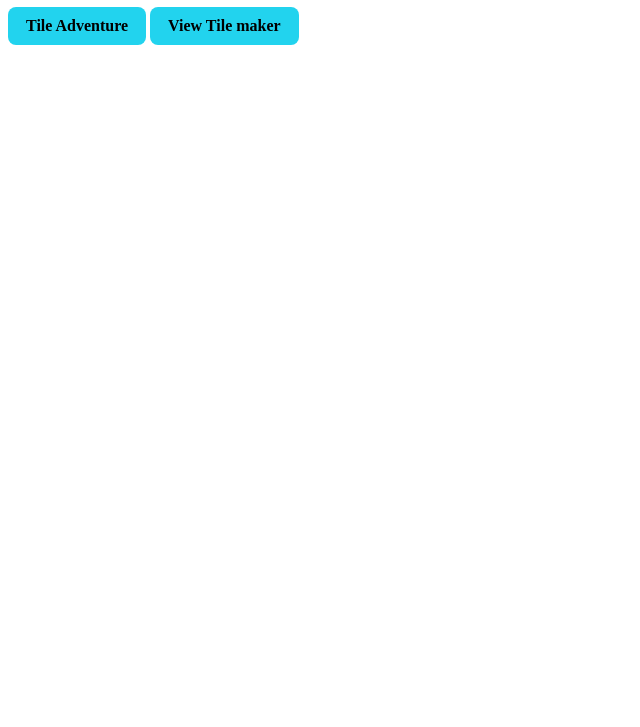
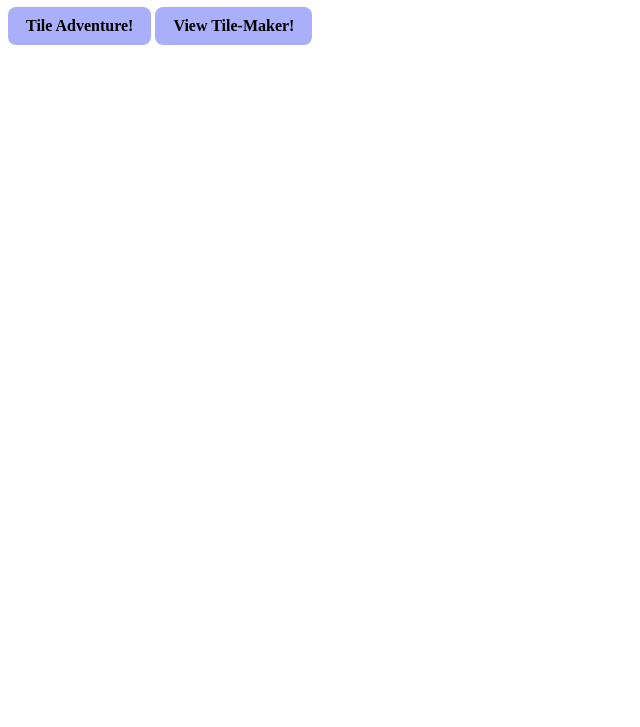
Before and after one commit to sausage4mash/D-D-AI-WORLD, a plain HTML site: page index.html in a window 1280 px wide. Shown: the part 73-800 px from the top of the page, without its empty margins (0-640 px from the left). Drawn offline with Linux system fonts and the light colour scheme.

Commit message:
updated buttons

```diff
--- a/index.html
+++ b/index.html
@@ -10,17 +10,17 @@
 
   <a href="plan.html"
    style="display:inline-block; padding:10px 18px;
-          background:#22d3ee; color:#000;
+          background:#aaaffa; color:#000;
           border-radius:8px; text-decoration:none;
           font-weight:600;">
-Tile Adventure
+Tile Adventure!
 </a>
 <a href="tile_biulder.html"
    style="display:inline-block; padding:10px 18px;
-          background:#22d3ee; color:#000;
+          background:#aaaffa; color:#000;
           border-radius:8px; text-decoration:none;
           font-weight:600;">
-  View  Tile maker
+  View  Tile-Maker!
 </a>
 </body>
 </html>
```
